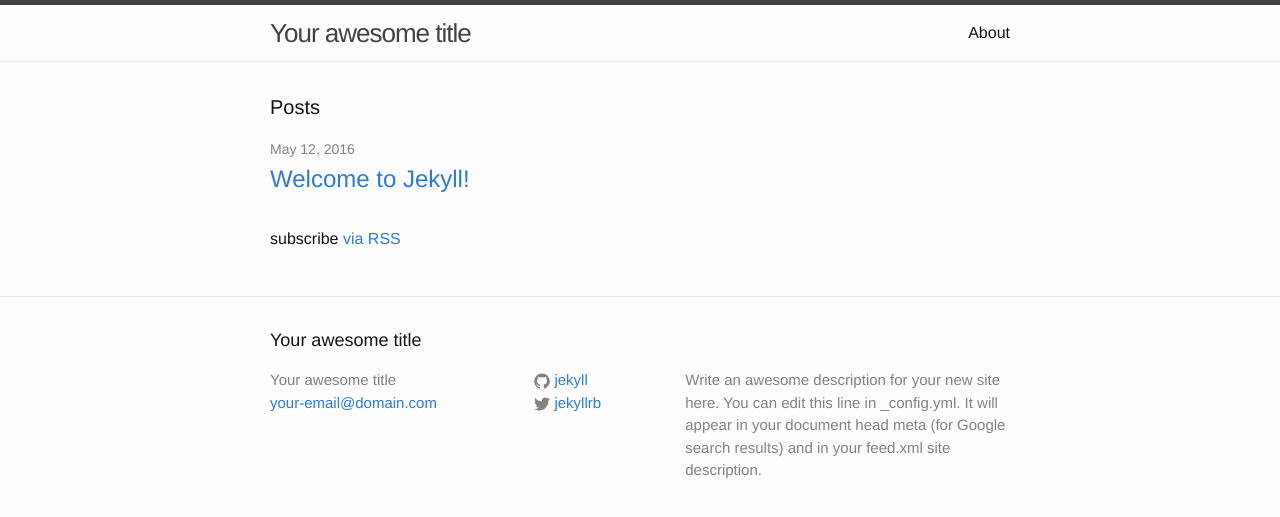
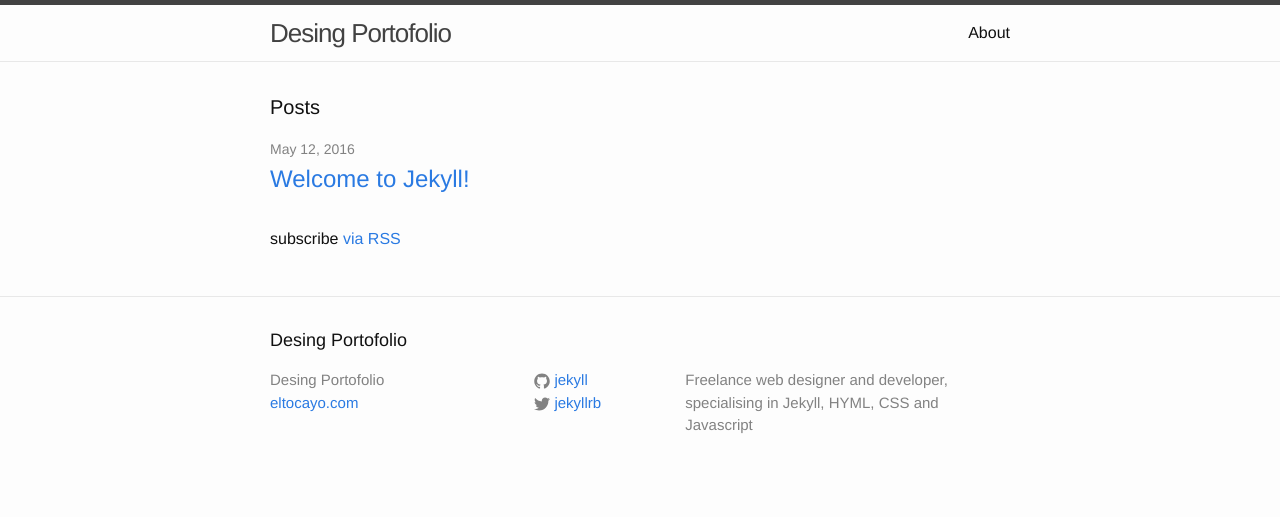
Before and after one commit to Moysis/designer-portfolio, a Jekyll site: the page built from index.html, in a window 1280 px wide. Shown: the top 517 px of the page. Built offline with Jekyll 4.4.1, drawn with Linux system fonts in a browser that asks for light colours.

Commit message:
Config settings for site

```diff
--- a/_config.yml
+++ b/_config.yml
@@ -6,16 +6,18 @@
 # 'jekyll serve'. If you change this file, please restart the server process.
 
 # Site settings
-title: Your awesome title
-email: your-email@domain.com
+title: Desing Portofolio
+email: eltocayo.com
 description: > # this means to ignore newlines until "baseurl:"
-  Write an awesome description for your new site here. You can edit this
-  line in _config.yml. It will appear in your document head meta (for
-  Google search results) and in your feed.xml site description.
+  Freelance web designer and developer, specialising in Jekyll,
+  HYML, CSS and Javascript
 baseurl: "" # the subpath of your site, e.g. /blog
-url: "http://yourdomain.com" # the base hostname & protocol for your site
+url: "http://eltocayo.com" # the base hostname & protocol for your site
 twitter_username: jekyllrb
 github_username:  jekyll
 
+permalink: /:categories/:title
+
+
 # Build settings
 markdown: kramdown
```
